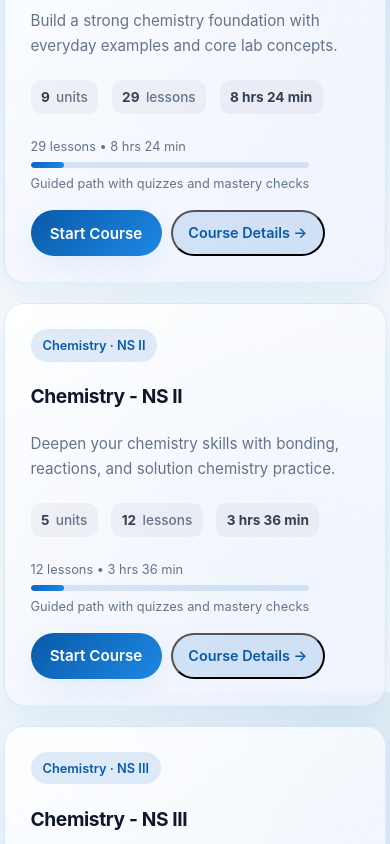
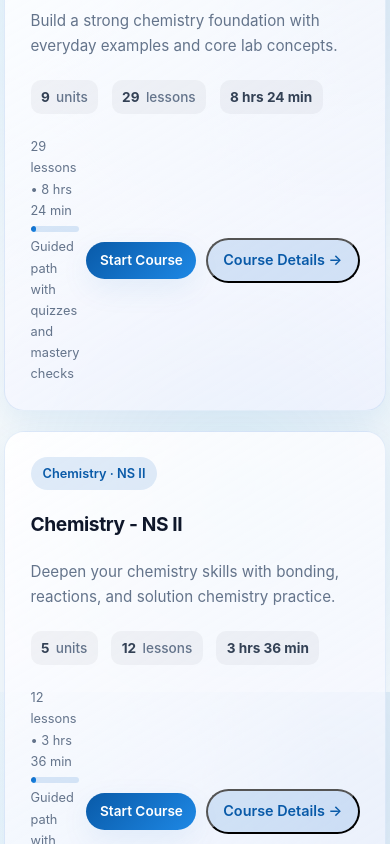
Before and after one commit to edlinitiative/EdLight-Academy, a React app: page / in a window 390 px wide. Shown: the part 1840-2684 px from the top of the page. Built offline with nearby package versions, Linux system fonts and the light colour scheme.

Commit message:
Courses: shrink Start button, keep actions on one line (no wrapping) so arrow stays to the right on catalog cards

```diff
--- a/src/components/Course.jsx
+++ b/src/components/Course.jsx
@@ -80,7 +80,7 @@ export function CourseCard({ course, onPreview }) {
         </div>
 
         <div className="course-card__actions">
-          <button className="button button--primary button--pill" onClick={handleStart}>
+          <button className="button button--primary button--pill button--sm" onClick={handleStart}>
             {isEnrolled ? 'Continue' : 'Start Course'}
           </button>
           <button className="course-card__cta" onClick={() => onPreview(course)}>
--- a/src/index.css
+++ b/src/index.css
@@ -613,8 +613,10 @@ main {
 .course-card__actions {
 	display: flex;
 	align-items: center;
-	flex-wrap: wrap;
+	flex-wrap: nowrap; /* keep buttons on one line */
+	white-space: nowrap; /* prevent "Course Details →" from breaking */
 	gap: 0.6rem;
+	flex: 0 0 auto; /* don't grow */
 }
 
 .course-progress {
@@ -622,6 +624,8 @@ main {
 	gap: 0.3rem;
 	font-size: 0.8rem;
 	color: var(--text-500);
+	flex: 1 1 auto;
+	min-width: 0; /* allow shrinking so actions fit */
 }
 
 .progress-bar {
@@ -1771,9 +1775,14 @@ main {
 		grid-template-columns: 1fr;
 	}
 
+	/* Keep course footer in a row so actions stay on the right */
 	.course-card__footer {
-		flex-direction: column;
-		align-items: flex-start;
+		flex-direction: row;
+		align-items: center;
+	}
+
+	.course-card__actions {
+		flex-wrap: nowrap;
 	}
 
 	.hero-visual__row {
```
